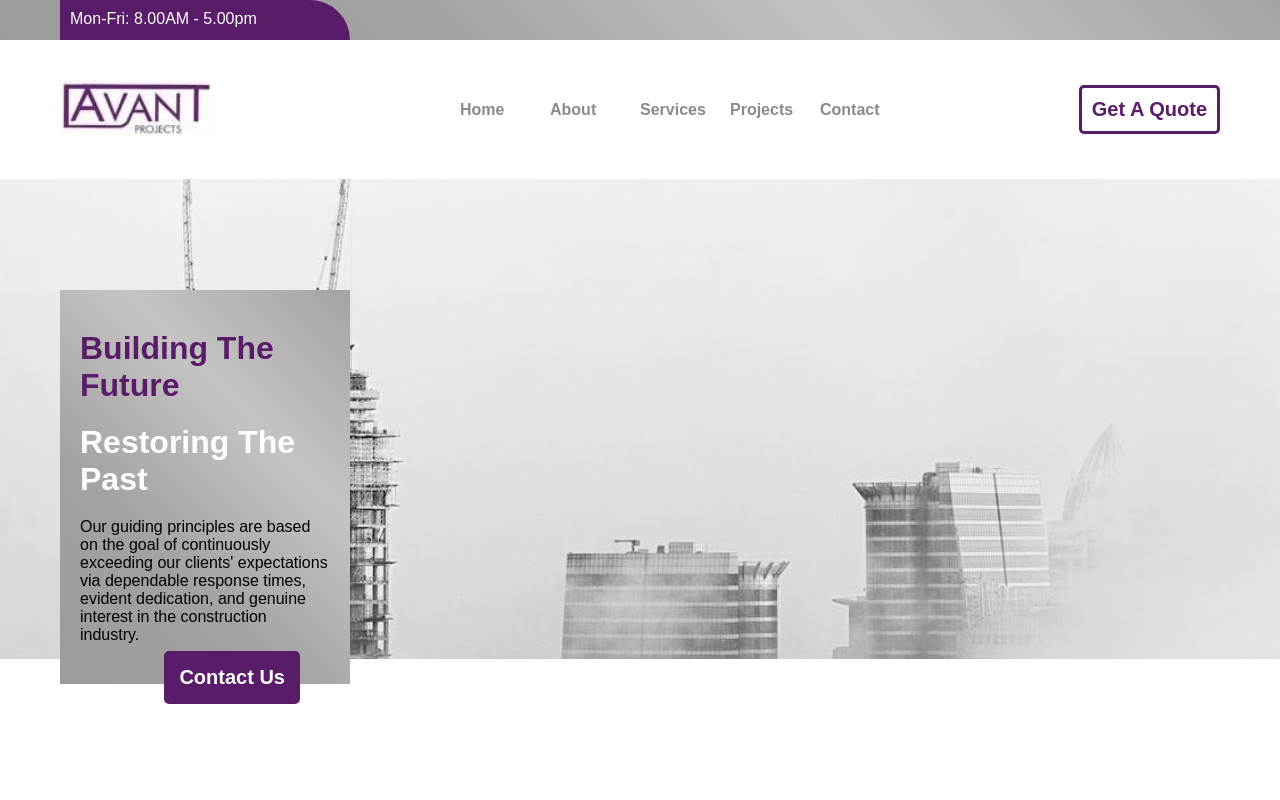
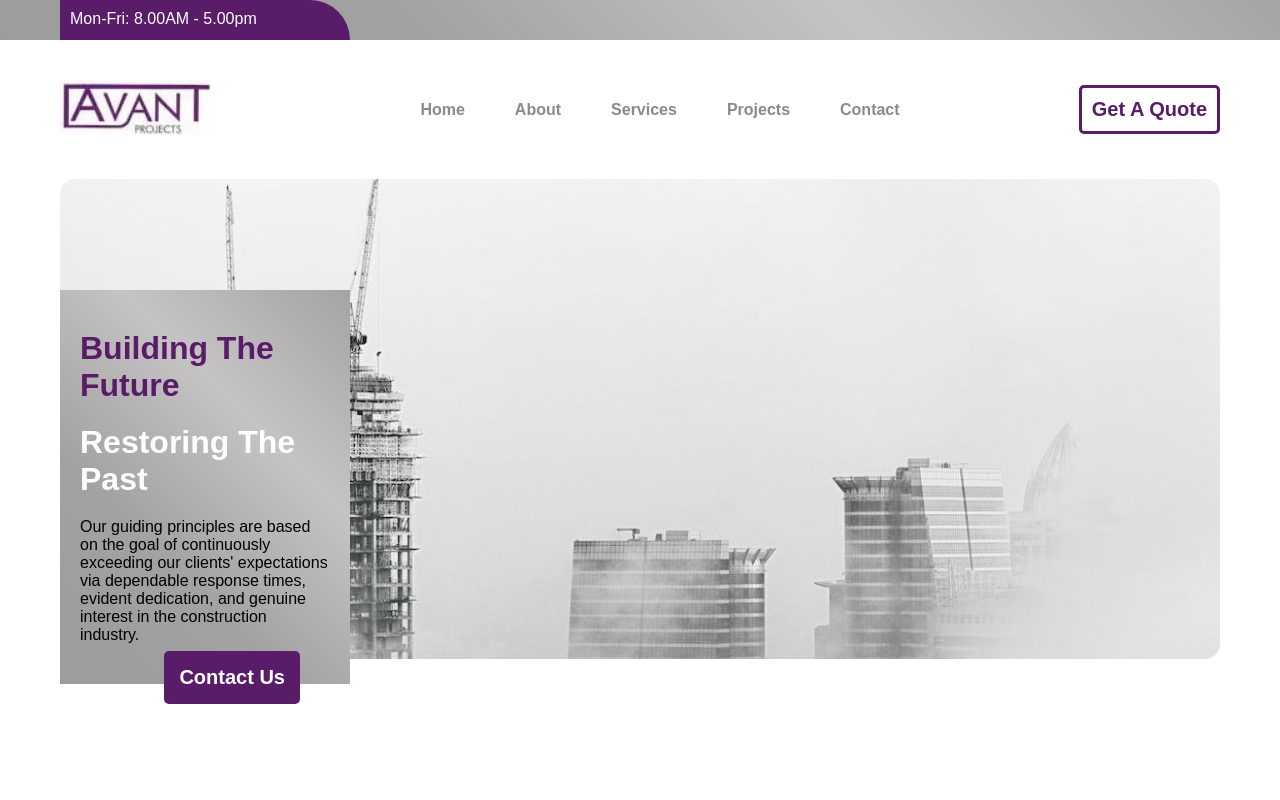
Before and after one commit to DiksonIvySon/Avant-Projects, a React (Vite) app in the folder AvantProjects/: page / in a window 1280 px wide. Shown: the top 800 px of the page. Built offline with nearby package versions, Linux system fonts and the light colour scheme.

Commit message:
Made styling changes to the Banner component.

```diff
--- a/AvantProjects/src/Components/Banner.css
+++ b/AvantProjects/src/Components/Banner.css
@@ -1,10 +1,10 @@
 .banner {
-    width: 100%;
     height: 60vh;
 }
 
 .banner img {
     width: 100%;
     height: 100%;
+    border-radius: 15px;
     object-fit: cover;
 }
--- a/AvantProjects/src/Components/Banner.jsx
+++ b/AvantProjects/src/Components/Banner.jsx
@@ -4,7 +4,7 @@ import './Banner.css';
 
 function Banner() {
   return (
-    <div className='banner'>
+    <div className='banner section'>
         <img src={banner} alt="banner image" />
     </div>
   )
--- a/AvantProjects/src/Components/Header2.css
+++ b/AvantProjects/src/Components/Header2.css
@@ -1,5 +1,6 @@
 .header2 {
     margin: 40px 0px;
+    padding-inline: 60px;
     display: flex;
     justify-content: space-between;
     align-items: center;
@@ -40,10 +41,6 @@
     align-items: center;
     list-style: none;
     gap: 30px;
-}
-
-#main-nav ul li {
-    width: 60px;
 }
 
 /* Style the links inside the main navigation div */
@@ -148,7 +145,11 @@
 
     #main-nav.hide {
         transition: 1s ease-in-out;
-        transform: translateY(-400px);
+        transform: translateY(-500px);
+    }
+
+    .hide {
+        background-image: #591C68;
     }
 
     #main-nav {
@@ -157,6 +158,7 @@
         display: flex;
         flex-direction: column-reverse;
         margin: 50px auto;
+        transform: translateY(100px);
     }
     #main-nav ul {
         flex-direction: column;
--- a/AvantProjects/src/Components/Header2.jsx
+++ b/AvantProjects/src/Components/Header2.jsx
@@ -11,7 +11,7 @@ function Header2() {
   const HandleToggleHam = () => {
     if (toggleHam_icon === "close") {
         setToggleHam_icon("open");
-        setVerticalMenu("")
+        setVerticalMenu("showVertical")
         setLogoState("company-logo-hide")
     }
     else {
@@ -22,7 +22,7 @@ function Header2() {
   }
 
   return (
-    <div className='header2 section' >
+    <div className='header2' >
         <div className={logoState}>
             <img src={logo} alt="logo image" />
         </div>
@@ -33,7 +33,7 @@ function Header2() {
                 <li><Link to="/services">Services</Link></li>
                 <li><Link to="/projects">Projects</Link></li>
                 <li><Link to="/contact">Contact</Link></li>
-          </ul>
+            </ul>
             <div className='get_a_quote-button'>
                 <a href="">
                     <Link to="/contact">
--- a/AvantProjects/src/pages/Home.jsx
+++ b/AvantProjects/src/pages/Home.jsx
@@ -21,7 +21,7 @@ function Home() {
     <div className='firstPage'>
       <Header1 />
       <Header2 />
-      <Banner />
+      <Banner/>
       <div className='slogan-container'>
         <div className='sloganBox'>
           <h1 className='slogan1'>Building The Future</h1>
```
